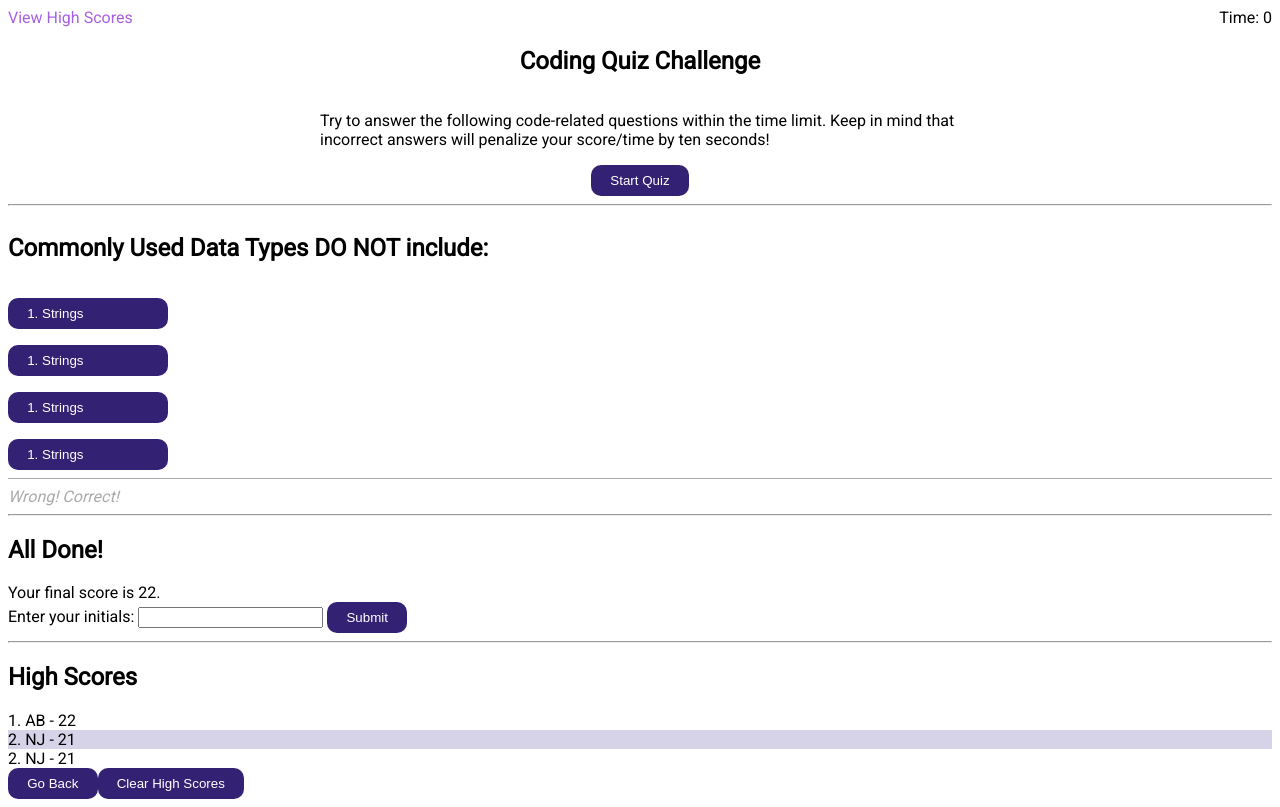
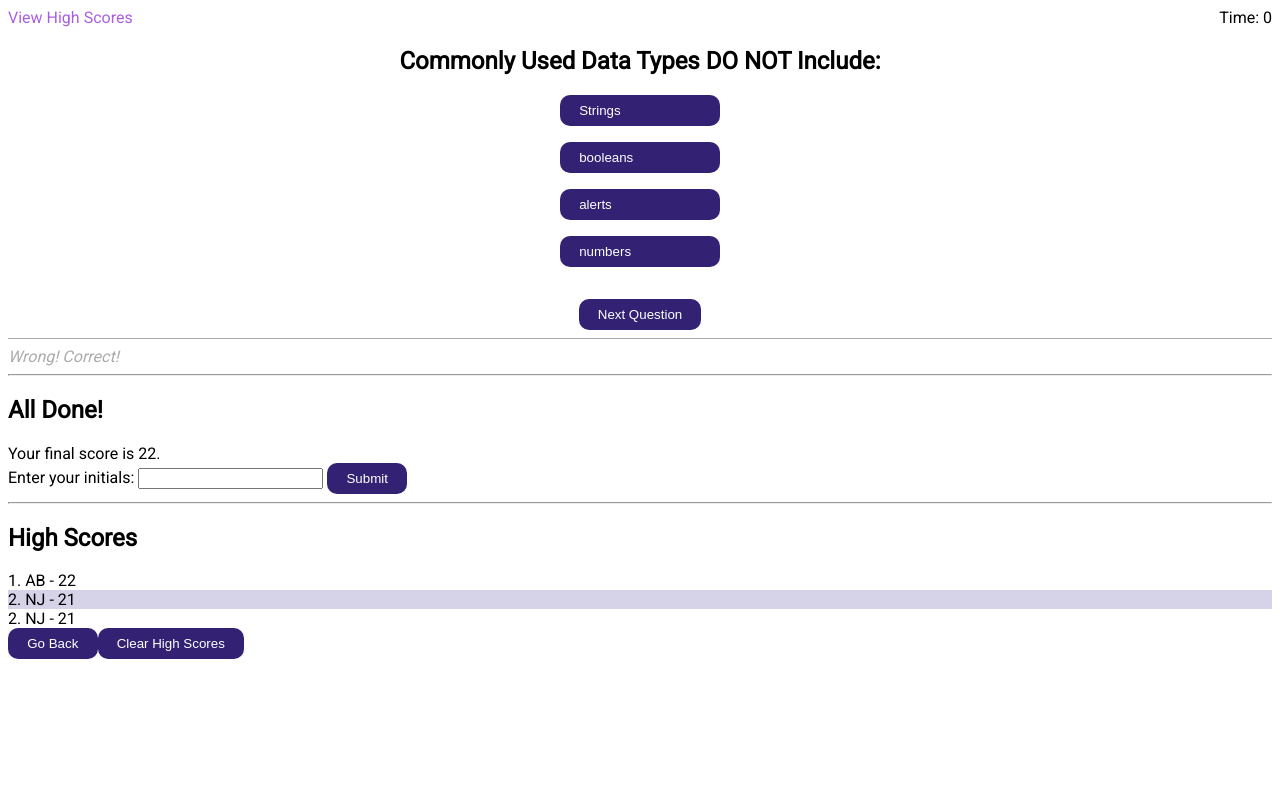
Before and after one commit to HarmoniaCodes/Code-Quiz, a plain HTML site: page index.html in a window 1280 px wide. Both pictures are taken after a click on the button "Start Quiz". Drawn offline with Linux system fonts and the light colour scheme.

Commit message:
add initial js functionality

```diff
--- a/index.html
+++ b/index.html
@@ -26,20 +26,13 @@
         </div>
     </header>
     <main>
-        <section class="startPage">
-            <h1>Coding Quiz Challenge</h1>
-            <p>Try to answer the following code-related questions within the time limit. Keep in mind that incorrect
-                answers
-                will penalize your score/time by ten seconds!</p>
-            <button>Start Quiz</button>
-        </section>
-        <hr>
-        <section class="quizQuestion">
-            <h2>Commonly Used Data Types DO NOT include:</h2>
-            <button>1. Strings</button>
-            <button>1. Strings</button>
-            <button>1. Strings</button>
-            <button>1. Strings</button>
+        <section id="quizArea">
+            <h1 id="questionContent"></h1>
+            <div id="buttonArea">
+            </div>
+            <p></p>
+            <button id="nextQButton">Start Quiz</button>
+
         </section>
         <figcaption class="answerResult">
             <hr>
--- /dev/null
+++ b/script.js
@@ -0,0 +1,82 @@
+// define the DOM elements that we will work with
+const quizArea = document.getElementById("quizArea");
+const nextQButton = document.getElementById("nextQButton");
+const buttonArea = document.getElementById("buttonArea");
+const answerBtn = buttonArea.children;
+const questionContent = document.getElementById("questionContent");
+nextQButton.addEventListener("click", function () { loadQuestion() });
+// store each question as an object
+const questionArray = [
+    {
+        startHeader: "Coding Quiz Challenge",
+        startDesc: "Try to answer the following code-related questions within the time limit. Keep in mind that incorrect answers will penalize your score/time by ten seconds!"
+    },
+    {
+        question: "Commonly Used Data Types DO NOT Include:",
+        answer1: "Strings",
+        answer2: "booleans",
+        answer3: "alerts",
+        answer4: "numbers"
+        // how will you identify the correct answer?
+    },
+    {
+        question: "The condition in an if/else statement is enclosed with _____.",
+        answer1: "quotes",
+        answer2: "curly brackets",
+        answer3: "parenthesis",
+        answer4: "square brackets"
+    },
+    {
+        question: "Arrays in Javascript can be used to store:",
+        answer1: "numbers and strings",
+        answer2: "other arrays",
+        answer3: "booleans",
+        answer4: "all of the above"
+    },
+    {
+        question: "String values must be closed within _____ when being assigned to variables.",
+        answer1: "Commas",
+        answer2: "Curly Brackets",
+        answer3: "Quotes",
+        answer4: "Parenthesis"
+    },
+    {
+        question: "A very useful tool used during development and debugging for printing content to the debugger is:",
+        answer1: "Javascript",
+        answer2: "Terminal/Bash",
+        answer3: "For loops",
+        answer4: "console.log"
+    }
+];
+
+function defaultMessage() {
+    questionContent.innerText = questionArray[0].startHeader;
+    buttonArea.innerText = questionArray[0].startDesc;
+}
+defaultMessage();
+
+var currentQuestion = 1;
+
+function loadQuestion() {
+    if (currentQuestion === 1) {
+        buttonArea.innerText = "";
+        buttonArea.appendChild(document.createElement("button"));
+        buttonArea.appendChild(document.createElement("button"));
+        buttonArea.appendChild(document.createElement("button"));
+        buttonArea.appendChild(document.createElement("button"));
+    }
+
+    questionContent.innerText = questionArray[currentQuestion].question;
+    answerBtn[0].innerText = questionArray[currentQuestion].answer1;
+    answerBtn[1].innerText = questionArray[currentQuestion].answer2;
+    answerBtn[2].innerText = questionArray[currentQuestion].answer3;
+    answerBtn[3].innerText = questionArray[currentQuestion].answer4;
+    currentQuestion++;
+    if (questionArray[currentQuestion] == undefined) {
+        nextQButton.innerText = "Submit Quiz";
+    } else {
+        nextQButton.innerText = "Next Question"
+    }
+}
+
+//check question number and change submit button text
--- a/styles.css
+++ b/styles.css
@@ -17,14 +17,14 @@ a {
 }
 /* Start Page Styling */
 
-.startPage{
+#quizArea{
     display: flex;
     align-items: center;
     justify-content: center;
     flex-direction: column;
     margin-inline: 2rem;
 }
-.startPage p{
+#quizArea p{
     max-width:40rem;
 }
 /* Default Button Styling */
@@ -45,16 +45,12 @@ button:hover {
 }
 
 /* Question Page Styling */
-.quizQuestion {
+#buttonArea {
     display: flex;
     flex-direction: column;
     gap: 1rem;
 }
-h2 .quizQuestion {
-    font-size: 3rem;
-    font-weight: 500;
-}
-.quizQuestion button {
+#buttonArea button {
     text-align:left;
     width: 10rem;
     background-color: var(--purple);
@@ -64,7 +60,7 @@ h2 .quizQuestion {
     border-radius: 10px;
     transition-duration: 0.3s;
 }
-.quizQuestion button:hover {
+#buttonArea button:hover {
     background-color: var(--pink);
     cursor: pointer;
     transition-duration: 0.3s;
```
